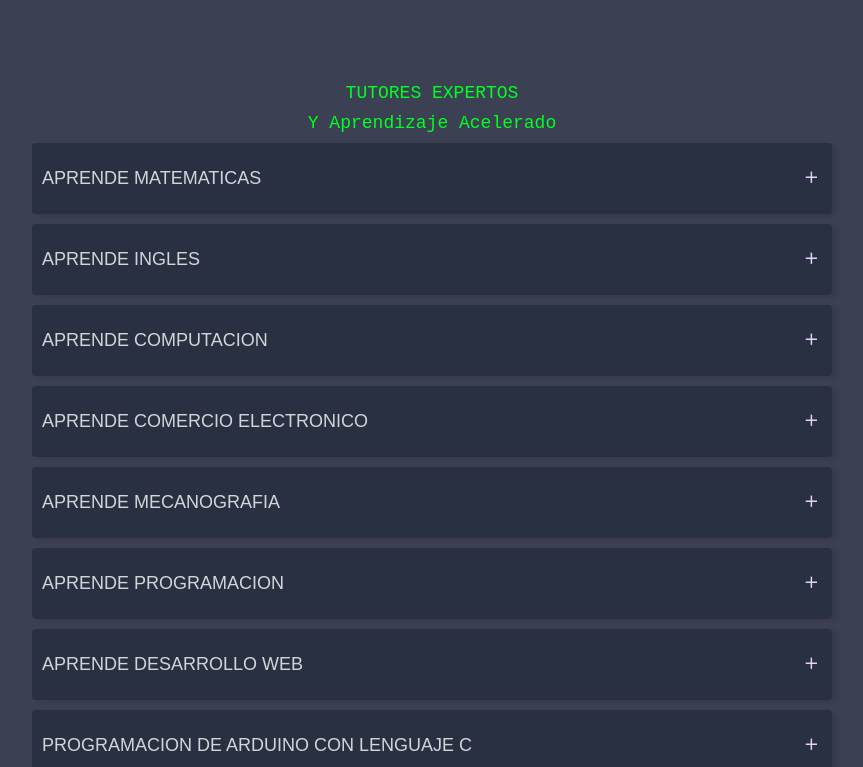
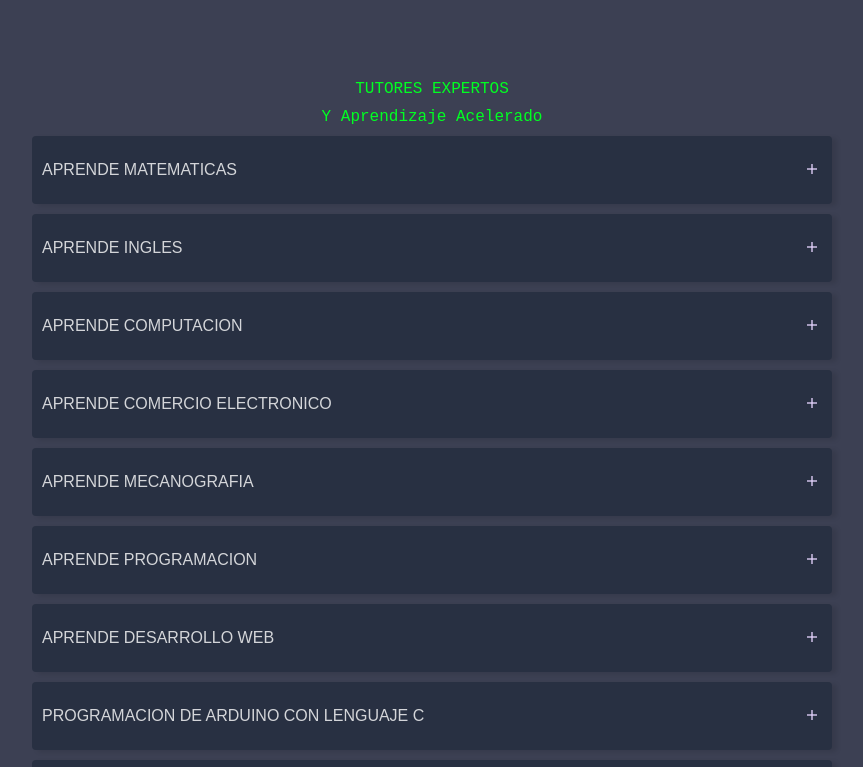
Before and after one commit to Armando-sky/music, a plain HTML site: page index.html in a window 1280 px wide. Shown: the top 767 px of the page, without its empty margins (208-1071 px from the left). Drawn offline with nearby package versions, Linux system fonts and the light colour scheme.

Commit message:
Add files via upload

```diff
--- a/acordeon.css
+++ b/acordeon.css
@@ -10,7 +10,7 @@
   font-family:'Courier New', Courier, monospace;
   display: flex;
   justify-content: center;
-  font-size: 18px;
+  font-size: 16px;
   margin: 10px auto;
   color: #00ff22;
 }
@@ -47,7 +47,7 @@ section{
 }
 
 .acordeon-link{
-  font-size: 1.8rem;
+  font-size: 1.6rem;
   color: rgba(255,255,255,.8);
   text-decoration: none;
   background-color: #283042;
@@ -88,7 +88,7 @@ section{
 
 .respuesta p{
   color: rgba(255, 255, 255, .6);
-  font-size: 1.8rem;
+  font-size: 1.6rem;
   padding: 2rem;
 }
 
```
